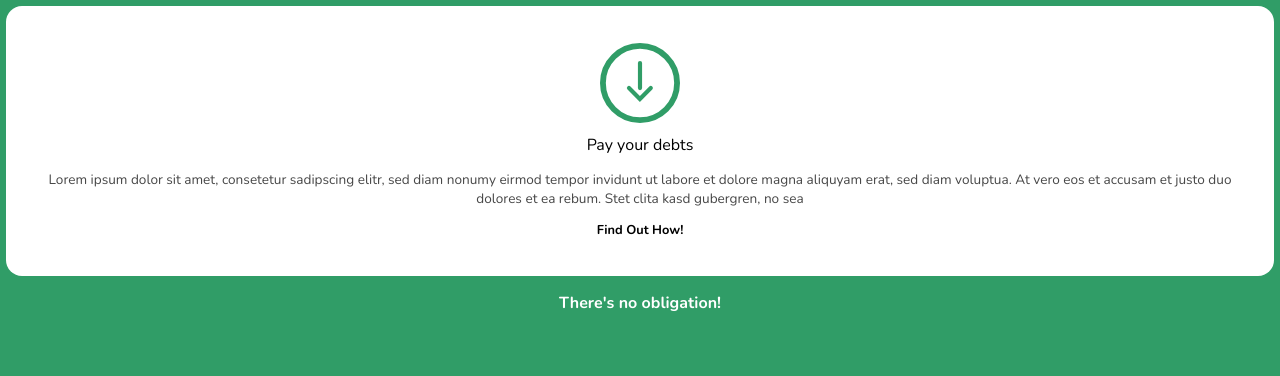
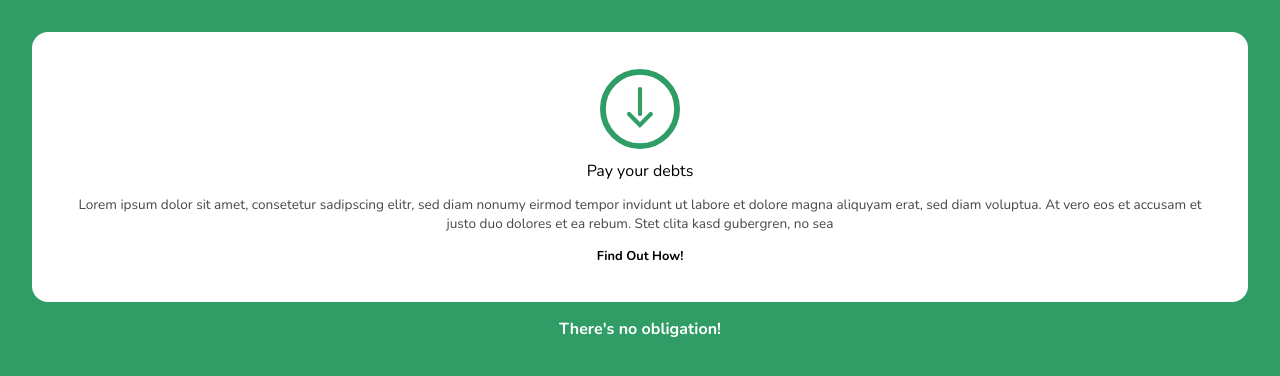
Before and after one commit to Beta-23/UI_Design_Action_Card, a plain HTML site: page index.html in a window 1280 px wide. Drawn offline with nearby package versions, Linux system fonts and the light colour scheme.

Commit message:
Fix padding of body

```diff
--- a/index.css
+++ b/index.css
@@ -6,7 +6,7 @@ html, body {
 
 body {
     background: #309D67;
-    padding: .4em;
+    padding: 2em;
     font-family: 'Nunito', sans-serif;
 }
 
```
